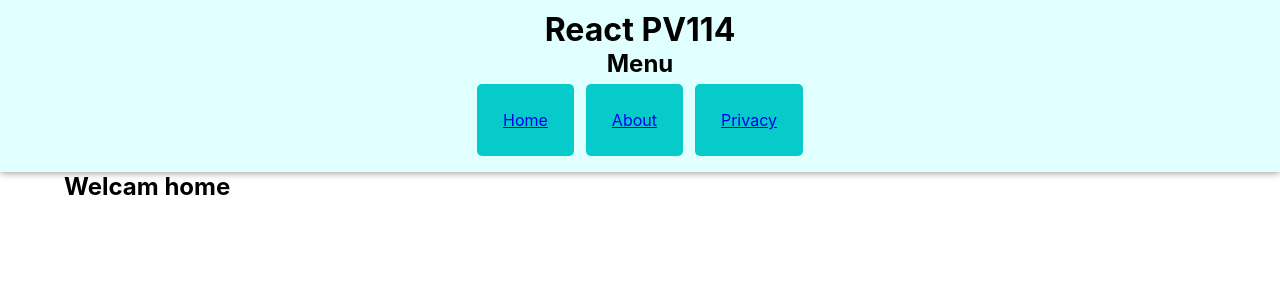
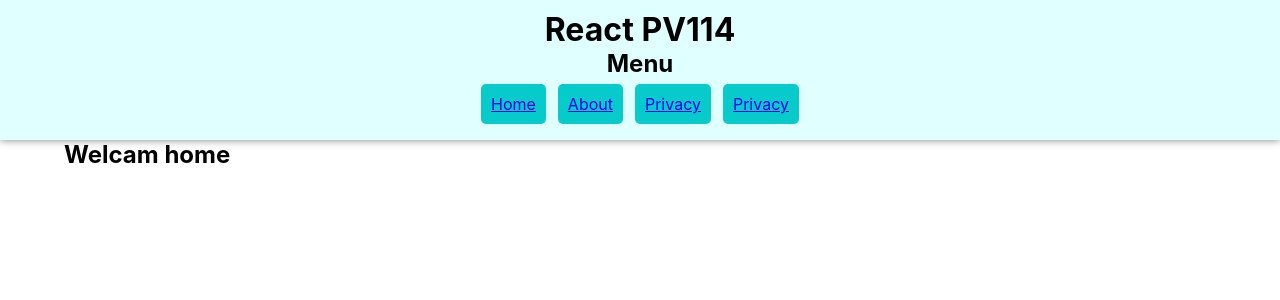
Before and after one commit to temeirro/react-pv114, a React (Create React App) app: page / in a window 1280 px wide. Shown: the top 300 px of the page. Built offline with nearby package versions, Linux system fonts and the light colour scheme.

Commit message:
modefied menu

```diff
--- a/src/components/Menu.js
+++ b/src/components/Menu.js
@@ -4,9 +4,11 @@ export default function Menu() {
         <>
         <h2>Menu</h2>
         <nav>
-            <a> <Link to={'/'}>Home</Link></a>
-            <a><Link to={'/about'}>About</Link></a>
-            <a><Link to={'/privacy'}>Privacy</Link></a>
+            {/* The public API for rendering a history-aware <a> */}
+            <Link to={'/'}>Home</Link>
+            <Link to={'/about'}>About</Link>
+            <Link to={'/privacy'}>Privacy</Link>
+            <Link to={'/privacy'}>Privacy</Link>
         </nav>
         </>
     );
--- a/src/index.js
+++ b/src/index.js
@@ -7,6 +7,7 @@ import { BrowserRouter } from "react-router-dom";
 const root = ReactDOM.createRoot(document.getElementById('root'));
 root.render(
   <React.StrictMode>
+    {/* instaling =>     npm i react-router-dom */}
     <BrowserRouter>
       <App />
     </BrowserRouter>
```
